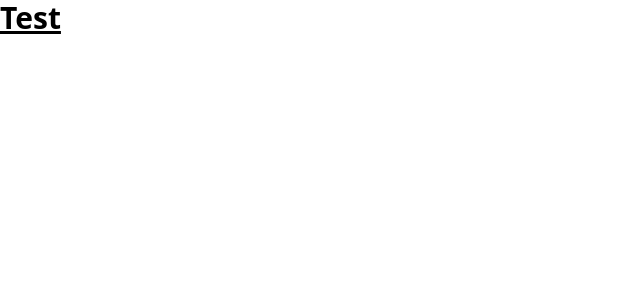
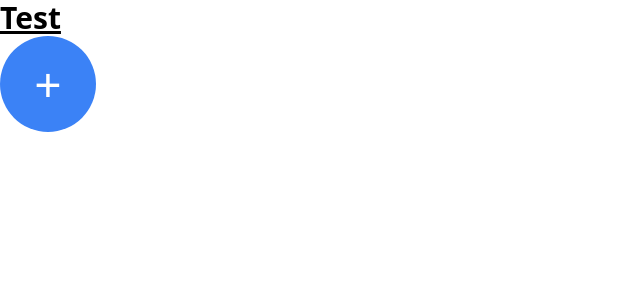
Before and after one commit to pranay-jha/bubb.ly, a React (Create React App) app: page / in a window 1280 px wide. Shown: the top 300 px of the page, without its empty margins (0-640 px from the left). Built offline with nearby package versions, Linux system fonts and the light colour scheme.

Commit message:
playing around with tailwind (button)

```diff
--- a/src/App.js
+++ b/src/App.js
@@ -3,8 +3,18 @@ import './styles.css';
 
 const App = () => {
     return (
+        <>
         <h1 className="text-3xl font-bold underline">Test</h1>
+        <NewBubbleButton />
+        </>
     );
 }
 
+const NewBubbleButton = () => {
+    return (
+        <button className="w-24 h-24 rounded-full bg-blue-500 hover:bg-red-500 text-white text-5xl text-center">
+            +
+        </button>
+    )
+}
 export default App;
```
